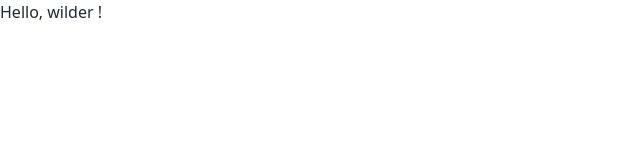
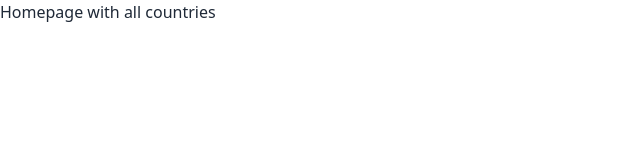
Before and after one commit to 096benjaminbenoit/checkpoint_frontend, a Next.js app in the folder frontend/: page / in a window 1280 px wide. Shown: the top 160 px of the page, without its empty margins (0-640 px from the left). Built offline with nearby package versions, Linux system fonts and the light colour scheme.

Commit message:
update homepage

```diff
--- a/frontend/src/pages/index.tsx
+++ b/frontend/src/pages/index.tsx
@@ -1,3 +1,3 @@
 export default function Home() {
-  return <h1>Hello, wilder !</h1>;
+  return <h1>Homepage with all countries</h1>;
 }
```
